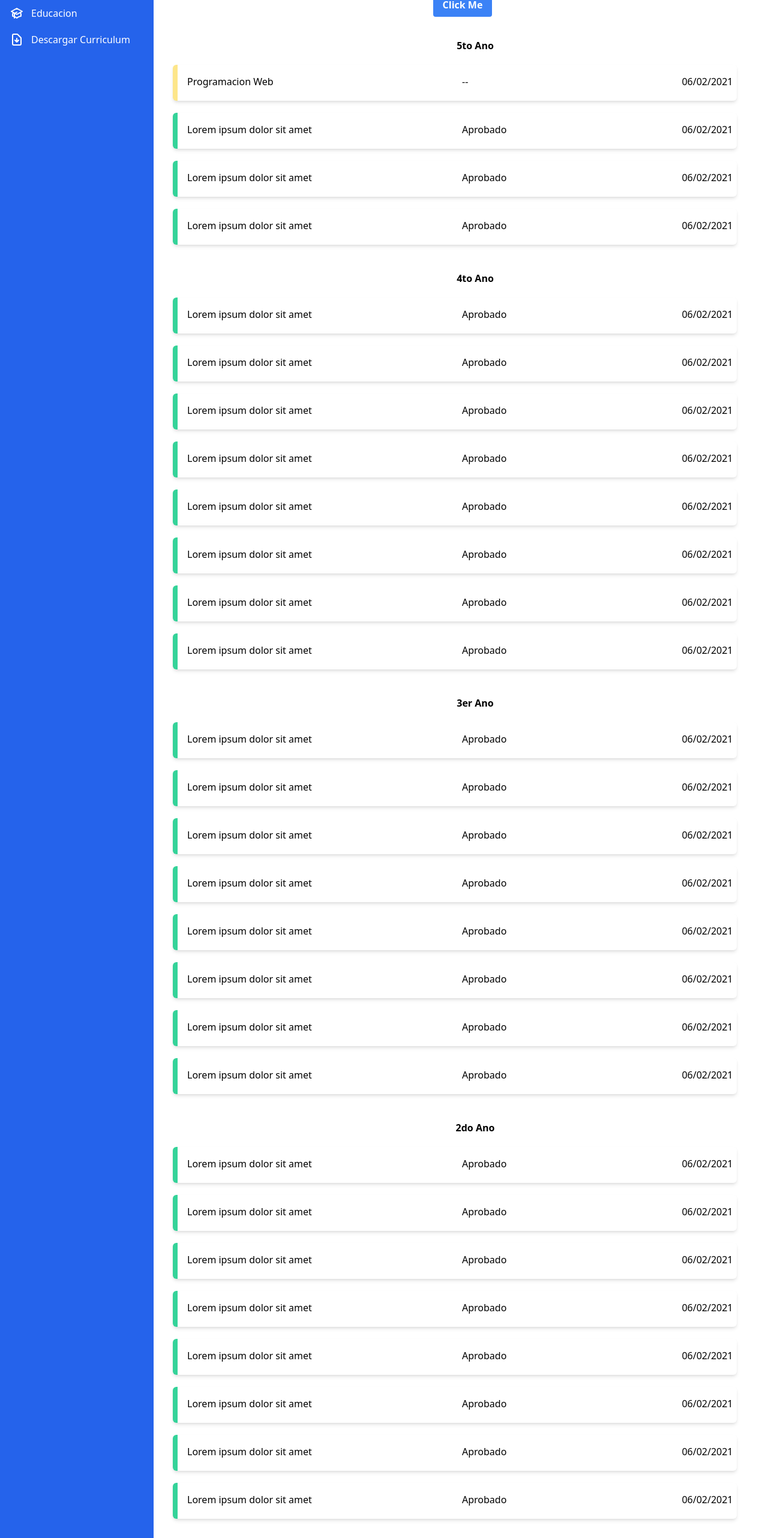
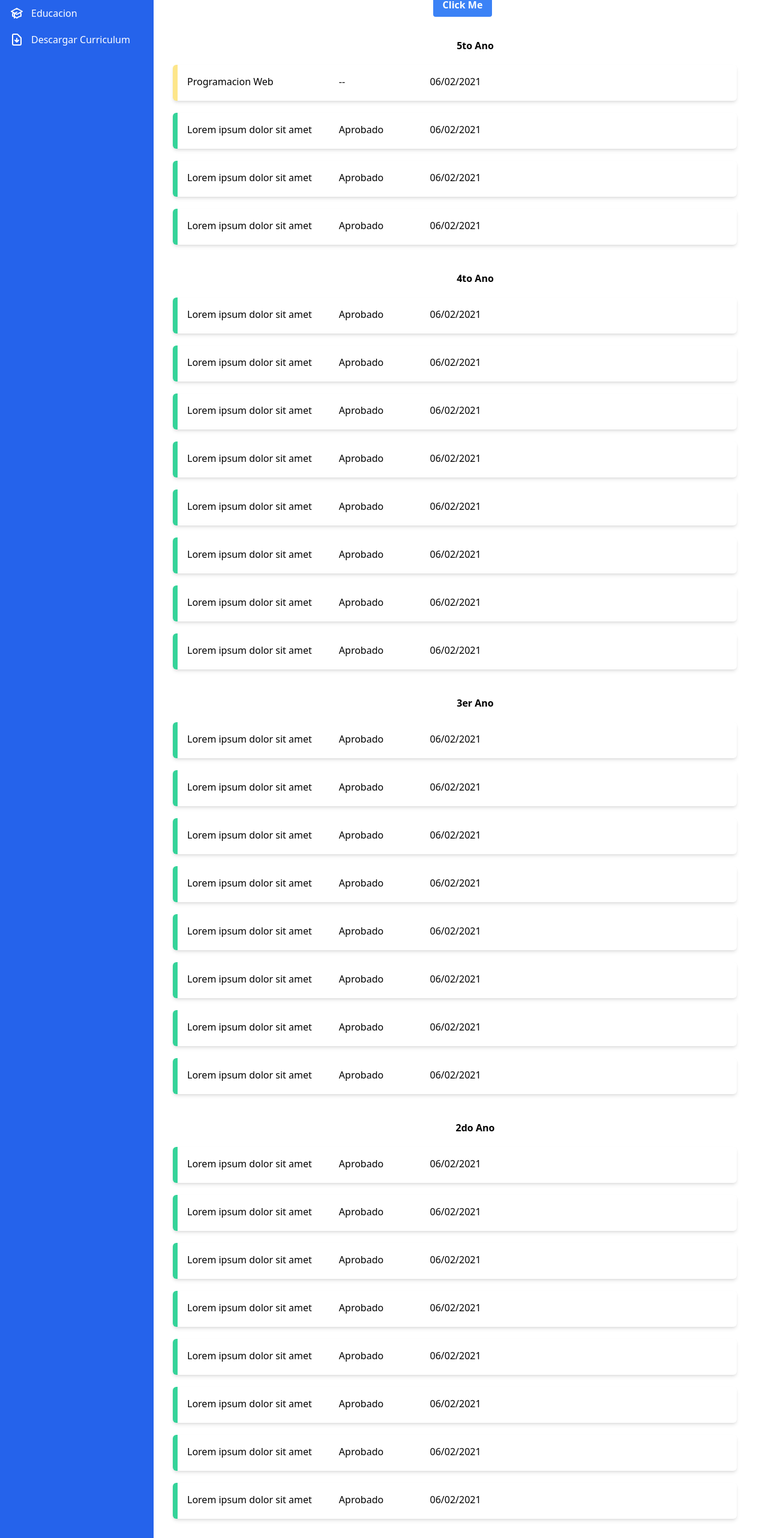
Before and after one commit to ucudal/PW_2021_Website-rafapelacchi, a website: page docs/educacion.html in a window 1280 px wide. Shown: the part 196-2760 px from the top of the page at 60% size. Drawn offline with nearby package versions, Linux system fonts and the light colour scheme.

Commit message:
fix celda fecha

```diff
--- a/docs/educacion.html
+++ b/docs/educacion.html
@@ -92,8 +92,8 @@
                 <div class="flex mb-1">
                     <div class="grid grid-cols-10 gap-4">
                         <div class="col-span-5"> Programacion Web</div>
-                        <div class="col-span-4" id="mensajeAprobacion"> -- </div>
-                        <div>06/02/2021</div>
+                        <div class="col-span-3" id="mensajeAprobacion"> -- </div>
+                        <div class="col-span-2">06/02/2021</div>
                     </div>
                 </div>
             </div>
@@ -101,8 +101,8 @@
                 <div class="flex mb-1">
                     <div class="grid grid-cols-10 gap-4">
                         <div class="col-span-5"> Lorem ipsum dolor sit amet</div>
-                        <div class="col-span-4"> Aprobado </div>
-                        <div>06/02/2021</div>
+                        <div class="col-span-3"> Aprobado </div>
+                        <div class="col-span-2">06/02/2021</div>
                     </div>
                 </div>
             </div>
@@ -110,8 +110,8 @@
                 <div class="flex mb-1">
                     <div class="grid grid-cols-10 gap-4">
                         <div class="col-span-5"> Lorem ipsum dolor sit amet</div>
-                        <div class="col-span-4"> Aprobado </div>
-                        <div>06/02/2021</div>
+                        <div class="col-span-3"> Aprobado </div>
+                        <div class="col-span-2">06/02/2021</div>
                     </div>
                 </div>
             </div>
@@ -119,8 +119,8 @@
                 <div class="flex mb-1">
                     <div class="grid grid-cols-10 gap-4">
                         <div class="col-span-5"> Lorem ipsum dolor sit amet</div>
-                        <div class="col-span-4"> Aprobado </div>
-                        <div>06/02/2021</div>
+                        <div class="col-span-3"> Aprobado </div>
+                        <div class="col-span-2">06/02/2021</div>
                     </div>
                 </div>
             </div>
@@ -133,8 +133,8 @@
                 <div class="flex mb-1">
                     <div class="grid grid-cols-10 gap-4">
                         <div class="col-span-5"> Lorem ipsum dolor sit amet</div>
-                        <div class="col-span-4"> Aprobado </div>
-                        <div>06/02/2021</div>
+                        <div class="col-span-3"> Aprobado </div>
+                        <div class="col-span-2">06/02/2021</div>
                     </div>
                 </div>
             </div>
@@ -142,8 +142,8 @@
                 <div class="flex mb-1">
                     <div class="grid grid-cols-10 gap-4">
                         <div class="col-span-5"> Lorem ipsum dolor sit amet</div>
-                        <div class="col-span-4"> Aprobado </div>
-                        <div>06/02/2021</div>
+                        <div class="col-span-3"> Aprobado </div>
+                        <div class="col-span-2">06/02/2021</div>
                     </div>
                 </div>
             </div>
@@ -151,8 +151,8 @@
                 <div class="flex mb-1">
                     <div class="grid grid-cols-10 gap-4">
                         <div class="col-span-5"> Lorem ipsum dolor sit amet</div>
-                        <div class="col-span-4"> Aprobado </div>
-                        <div>06/02/2021</div>
+                        <div class="col-span-3"> Aprobado </div>
+                        <div class="col-span-2">06/02/2021</div>
                     </div>
                 </div>
             </div>
@@ -160,8 +160,8 @@
                 <div class="flex mb-1">
                     <div class="grid grid-cols-10 gap-4">
                         <div class="col-span-5"> Lorem ipsum dolor sit amet</div>
-                        <div class="col-span-4"> Aprobado </div>
-                        <div>06/02/2021</div>
+                        <div class="col-span-3"> Aprobado </div>
+                        <div class="col-span-2">06/02/2021</div>
                     </div>
                 </div>
             </div>
@@ -169,8 +169,8 @@
                 <div class="flex mb-1">
                     <div class="grid grid-cols-10 gap-4">
                         <div class="col-span-5"> Lorem ipsum dolor sit amet</div>
-                        <div class="col-span-4"> Aprobado </div>
-                        <div>06/02/2021</div>
+                        <div class="col-span-3"> Aprobado </div>
+                        <div class="col-span-2">06/02/2021</div>
                     </div>
                 </div>
             </div>
@@ -178,8 +178,8 @@
                 <div class="flex mb-1">
                     <div class="grid grid-cols-10 gap-4">
                         <div class="col-span-5"> Lorem ipsum dolor sit amet</div>
-                        <div class="col-span-4"> Aprobado </div>
-                        <div>06/02/2021</div>
+                        <div class="col-span-3"> Aprobado </div>
+                        <div class="col-span-2">06/02/2021</div>
                     </div>
                 </div>
             </div>
@@ -187,8 +187,8 @@
                 <div class="flex mb-1">
                     <div class="grid grid-cols-10 gap-4">
                         <div class="col-span-5"> Lorem ipsum dolor sit amet</div>
-                        <div class="col-span-4"> Aprobado </div>
-                        <div>06/02/2021</div>
+                        <div class="col-span-3"> Aprobado </div>
+                        <div class="col-span-2">06/02/2021</div>
                     </div>
                 </div>
             </div>
@@ -196,8 +196,8 @@
                 <div class="flex mb-1">
                     <div class="grid grid-cols-10 gap-4">
                         <div class="col-span-5"> Lorem ipsum dolor sit amet</div>
-                        <div class="col-span-4"> Aprobado </div>
-                        <div>06/02/2021</div>
+                        <div class="col-span-3"> Aprobado </div>
+                        <div class="col-span-2">06/02/2021</div>
                     </div>
                 </div>
             </div>
@@ -210,8 +210,8 @@
                 <div class="flex mb-1">
                     <div class="grid grid-cols-10 gap-4">
                         <div class="col-span-5"> Lorem ipsum dolor sit amet</div>
-                        <div class="col-span-4"> Aprobado </div>
-                        <div>06/02/2021</div>
+                        <div class="col-span-3"> Aprobado </div>
+                        <div class="col-span-2">06/02/2021</div>
                     </div>
                 </div>
             </div>
@@ -219,8 +219,8 @@
                 <div class="flex mb-1">
                     <div class="grid grid-cols-10 gap-4">
                         <div class="col-span-5"> Lorem ipsum dolor sit amet</div>
-                        <div class="col-span-4"> Aprobado </div>
-                        <div>06/02/2021</div>
+                        <div class="col-span-3"> Aprobado </div>
+                        <div class="col-span-2">06/02/2021</div>
                     </div>
                 </div>
             </div>
@@ -228,8 +228,8 @@
                 <div class="flex mb-1">
                     <div class="grid grid-cols-10 gap-4">
                         <div class="col-span-5"> Lorem ipsum dolor sit amet</div>
-                        <div class="col-span-4"> Aprobado </div>
-                        <div>06/02/2021</div>
+                        <div class="col-span-3"> Aprobado </div>
+                        <div class="col-span-2">06/02/2021</div>
                     </div>
                 </div>
             </div>
@@ -237,8 +237,8 @@
                 <div class="flex mb-1">
                     <div class="grid grid-cols-10 gap-4">
                         <div class="col-span-5"> Lorem ipsum dolor sit amet</div>
-                        <div class="col-span-4"> Aprobado </div>
-                        <div>06/02/2021</div>
+                        <div class="col-span-3"> Aprobado </div>
+                        <div class="col-span-2">06/02/2021</div>
                     </div>
                 </div>
             </div>
@@ -246,8 +246,8 @@
                 <div class="flex mb-1">
                     <div class="grid grid-cols-10 gap-4">
                         <div class="col-span-5"> Lorem ipsum dolor sit amet</div>
-                        <div class="col-span-4"> Aprobado </div>
-                        <div>06/02/2021</div>
+                        <div class="col-span-3"> Aprobado </div>
+                        <div class="col-span-2">06/02/2021</div>
                     </div>
                 </div>
             </div>
@@ -255,8 +255,8 @@
                 <div class="flex mb-1">
                     <div class="grid grid-cols-10 gap-4">
                         <div class="col-span-5"> Lorem ipsum dolor sit amet</div>
-                        <div class="col-span-4"> Aprobado </div>
-                        <div>06/02/2021</div>
+                        <div class="col-span-3"> Aprobado </div>
+                        <div class="col-span-2">06/02/2021</div>
                     </div>
                 </div>
             </div>
@@ -264,8 +264,8 @@
                 <div class="flex mb-1">
                     <div class="grid grid-cols-10 gap-4">
                         <div class="col-span-5"> Lorem ipsum dolor sit amet</div>
-                        <div class="col-span-4"> Aprobado </div>
-                        <div>06/02/2021</div>
+                        <div class="col-span-3"> Aprobado </div>
+                        <div class="col-span-2">06/02/2021</div>
                     </div>
                 </div>
             </div>
@@ -273,8 +273,8 @@
                 <div class="flex mb-1">
                     <div class="grid grid-cols-10 gap-4">
                         <div class="col-span-5"> Lorem ipsum dolor sit amet</div>
-                        <div class="col-span-4"> Aprobado </div>
-                        <div>06/02/2021</div>
+                        <div class="col-span-3"> Aprobado </div>
+                        <div class="col-span-2">06/02/2021</div>
                     </div>
                 </div>
             </div>
@@ -287,8 +287,8 @@
                 <div class="flex mb-1">
                     <div class="grid grid-cols-10 gap-4">
                         <div class="col-span-5"> Lorem ipsum dolor sit amet</div>
-                        <div class="col-span-4"> Aprobado </div>
-                        <div>06/02/2021</div>
+                        <div class="col-span-3"> Aprobado </div>
+                        <div class="col-span-2">06/02/2021</div>
                     </div>
                 </div>
             </div>
@@ -296,8 +296,8 @@
                 <div class="flex mb-1">
                     <div class="grid grid-cols-10 gap-4">
                         <div class="col-span-5"> Lorem ipsum dolor sit amet</div>
-                        <div class="col-span-4"> Aprobado </div>
-                        <div>06/02/2021</div>
+                        <div class="col-span-3"> Aprobado </div>
+                        <div class="col-span-2">06/02/2021</div>
                     </div>
                 </div>
             </div>
@@ -305,8 +305,8 @@
                 <div class="flex mb-1">
                     <div class="grid grid-cols-10 gap-4">
                         <div class="col-span-5"> Lorem ipsum dolor sit amet</div>
-                        <div class="col-span-4"> Aprobado </div>
-                        <div>06/02/2021</div>
+                        <div class="col-span-3"> Aprobado </div>
+                        <div class="col-span-2">06/02/2021</div>
                     </div>
                 </div>
             </div>
@@ -314,8 +314,8 @@
                 <div class="flex mb-1">
                     <div class="grid grid-cols-10 gap-4">
                         <div class="col-span-5"> Lorem ipsum dolor sit amet</div>
-                        <div class="col-span-4"> Aprobado </div>
-                        <div>06/02/2021</div>
+                        <div class="col-span-3"> Aprobado </div>
+                        <div class="col-span-2">06/02/2021</div>
                     </div>
                 </div>
             </div>
@@ -323,8 +323,8 @@
                 <div class="flex mb-1">
                     <div class="grid grid-cols-10 gap-4">
                         <div class="col-span-5"> Lorem ipsum dolor sit amet</div>
-                        <div class="col-span-4"> Aprobado </div>
-                        <div>06/02/2021</div>
+                        <div class="col-span-3"> Aprobado </div>
+                        <div class="col-span-2">06/02/2021</div>
                     </div>
                 </div>
             </div>
@@ -332,8 +332,8 @@
                 <div class="flex mb-1">
                     <div class="grid grid-cols-10 gap-4">
                         <div class="col-span-5"> Lorem ipsum dolor sit amet</div>
-                        <div class="col-span-4"> Aprobado </div>
-                        <div>06/02/2021</div>
+                        <div class="col-span-3"> Aprobado </div>
+                        <div class="col-span-2">06/02/2021</div>
                     </div>
                 </div>
             </div>
@@ -341,8 +341,8 @@
                 <div class="flex mb-1">
                     <div class="grid grid-cols-10 gap-4">
                         <div class="col-span-5"> Lorem ipsum dolor sit amet</div>
-                        <div class="col-span-4"> Aprobado </div>
-                        <div>06/02/2021</div>
+                        <div class="col-span-3"> Aprobado </div>
+                        <div class="col-span-2">06/02/2021</div>
                     </div>
                 </div>
             </div>
@@ -350,8 +350,8 @@
                 <div class="flex mb-1">
                     <div class="grid grid-cols-10 gap-4">
                         <div class="col-span-5"> Lorem ipsum dolor sit amet</div>
-                        <div class="col-span-4"> Aprobado </div>
-                        <div>06/02/2021</div>
+                        <div class="col-span-3"> Aprobado </div>
+                        <div class="col-span-2">06/02/2021</div>
                     </div>
                 </div>
             </div>
@@ -364,8 +364,8 @@
                 <div class="flex mb-1">
                     <div class="grid grid-cols-10 gap-4">
                         <div class="col-span-5"> Lorem ipsum dolor sit amet</div>
-                        <div class="col-span-4"> Aprobado </div>
-                        <div>06/02/2021</div>
+                        <div class="col-span-3"> Aprobado </div>
+                        <div class="col-span-2">06/02/2021</div>
                     </div>
                 </div>
             </div>
@@ -373,8 +373,8 @@
                 <div class="flex mb-1">
                     <div class="grid grid-cols-10 gap-4">
                         <div class="col-span-5"> Lorem ipsum dolor sit amet</div>
-                        <div class="col-span-4"> Aprobado </div>
-                        <div>06/02/2021</div>
+                        <div class="col-span-3"> Aprobado </div>
+                        <div class="col-span-2">06/02/2021</div>
                     </div>
                 </div>
             </div>
@@ -382,8 +382,8 @@
                 <div class="flex mb-1">
                     <div class="grid grid-cols-10 gap-4">
                         <div class="col-span-5"> Lorem ipsum dolor sit amet</div>
-                        <div class="col-span-4"> Aprobado </div>
-                        <div>06/02/2021</div>
+                        <div class="col-span-3"> Aprobado </div>
+                        <div class="col-span-2">06/02/2021</div>
                     </div>
                 </div>
             </div>
@@ -391,8 +391,8 @@
                 <div class="flex mb-1">
                     <div class="grid grid-cols-10 gap-4">
                         <div class="col-span-5"> Lorem ipsum dolor sit amet</div>
-                        <div class="col-span-4"> Aprobado </div>
-                        <div>06/02/2021</div>
+                        <div class="col-span-3"> Aprobado </div>
+                        <div class="col-span-2">06/02/2021</div>
                     </div>
                 </div>
             </div>
@@ -400,8 +400,8 @@
                 <div class="flex mb-1">
                     <div class="grid grid-cols-10 gap-4">
                         <div class="col-span-5"> Lorem ipsum dolor sit amet</div>
-                        <div class="col-span-4"> Aprobado </div>
-                        <div>06/02/2021</div>
+                        <div class="col-span-3"> Aprobado </div>
+                        <div class="col-span-2">06/02/2021</div>
                     </div>
                 </div>
             </div>
@@ -409,8 +409,8 @@
                 <div class="flex mb-1">
                     <div class="grid grid-cols-10 gap-4">
                         <div class="col-span-5"> Lorem ipsum dolor sit amet</div>
-                        <div class="col-span-4"> Aprobado </div>
-                        <div>06/02/2021</div>
+                        <div class="col-span-3"> Aprobado </div>
+                        <div class="col-span-2">06/02/2021</div>
                     </div>
                 </div>
             </div>
@@ -418,8 +418,8 @@
                 <div class="flex mb-1">
                     <div class="grid grid-cols-10 gap-4">
                         <div class="col-span-5"> Lorem ipsum dolor sit amet</div>
-                        <div class="col-span-4"> Aprobado </div>
-                        <div>06/02/2021</div>
+                        <div class="col-span-3"> Aprobado </div>
+                        <div class="col-span-2">06/02/2021</div>
                     </div>
                 </div>
             </div>
@@ -427,8 +427,8 @@
                 <div class="flex mb-1">
                     <div class="grid grid-cols-10 gap-4">
                         <div class="col-span-5"> Lorem ipsum dolor sit amet</div>
-                        <div class="col-span-4"> Aprobado </div>
-                        <div>06/02/2021</div>
+                        <div class="col-span-3"> Aprobado </div>
+                        <div class="col-span-2">06/02/2021</div>
                     </div>
                 </div>
             </div>
```
